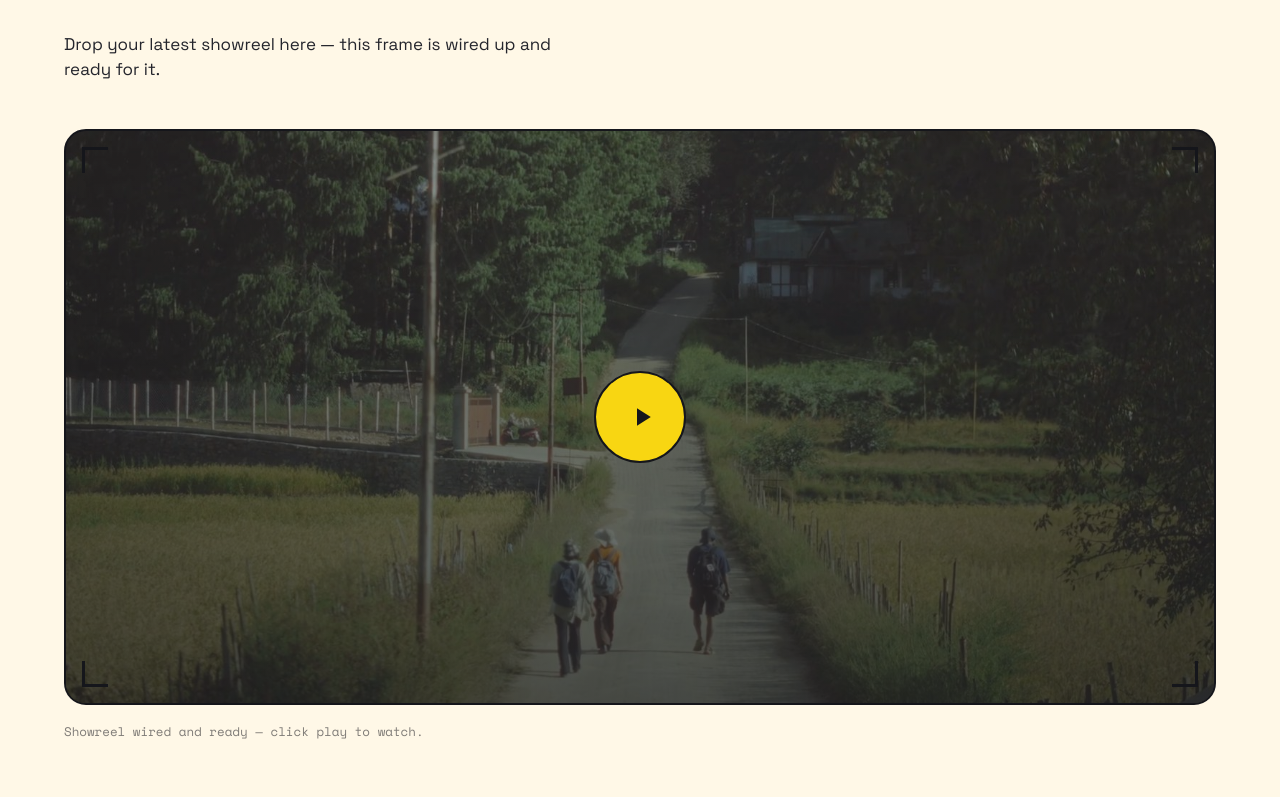
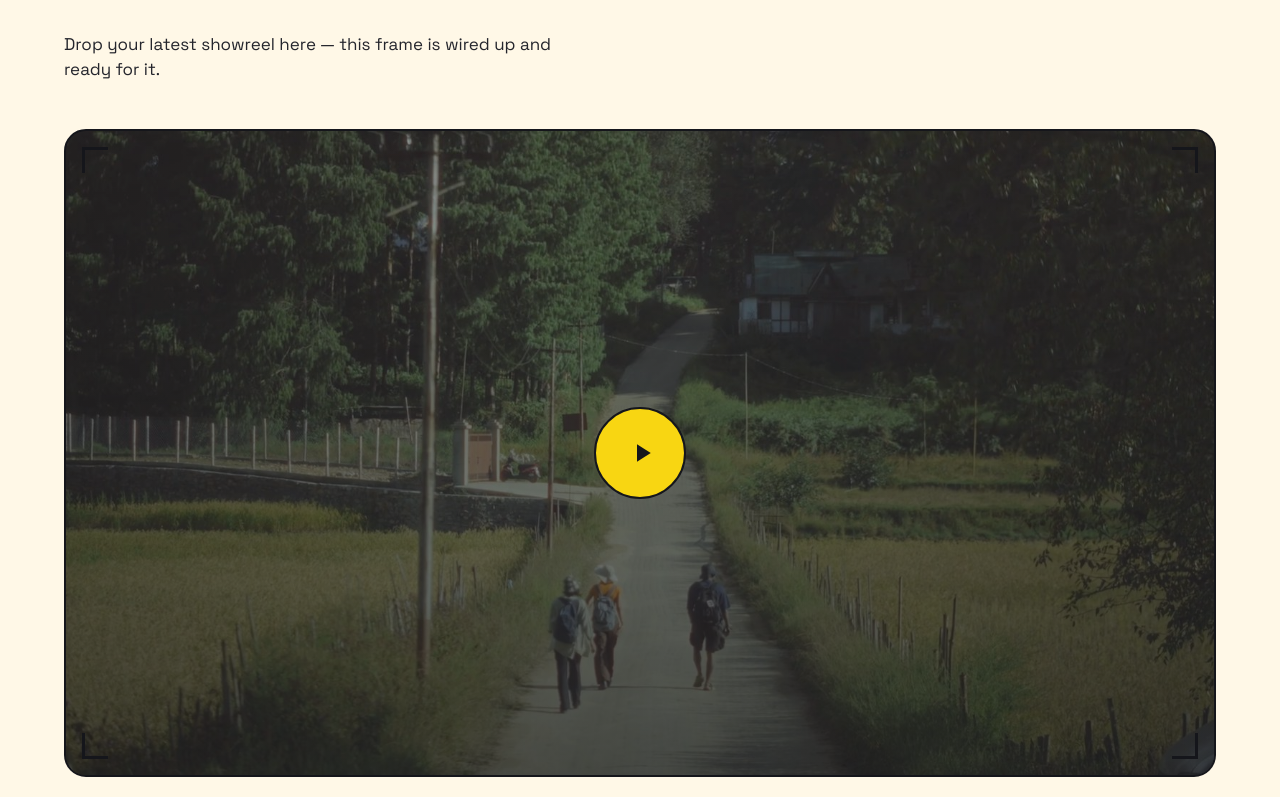
Before and after one commit to vikramstephen8-creator/fruitloop-website, a Next.js app: page / in a window 1280 px wide. Shown: the part 2743-3540 px from the top of the page. Built offline with nearby package versions, Linux system fonts and the light colour scheme.

Commit message:
fix: reel frame aspect ratio 16:9

```diff
--- a/app/globals.css
+++ b/app/globals.css
@@ -487,7 +487,7 @@
   margin-top: 46px;
   border-radius: var(--radius);
   overflow: hidden;
-  aspect-ratio: 16/8;
+  aspect-ratio: 16/9;
   border: 2px solid var(--ink);
   cursor: pointer;
   background: var(--ink);
```
